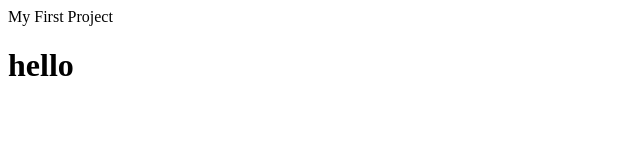
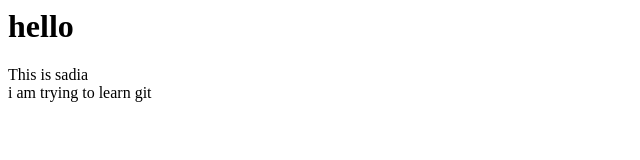
Before and after one commit to sadiazad/My_First_Project, a plain HTML site: page test.html in a window 1280 px wide. Shown: the whole page, without its empty margins (0-640 px from the left). Drawn offline with Linux system fonts and the light colour scheme.

Commit message:
This text is updated

```diff
--- a/test.html
+++ b/test.html
@@ -1,7 +1,11 @@
 <html>
-    <head> My First Project</head>
+    <head>
+        <title>My First Project</title>
+    </head>
     <body>
         <h1>hello</h1>
+        <p> This is sadia <br>
+        i am trying to learn git</p>
     </body>
 
 </html>
```
